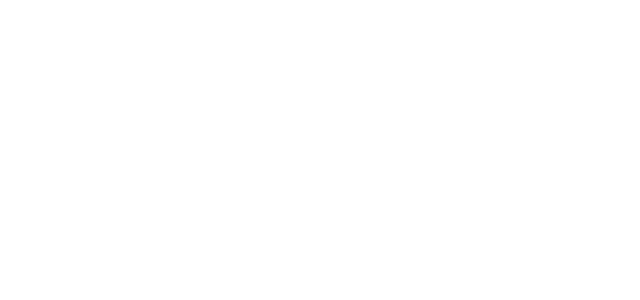
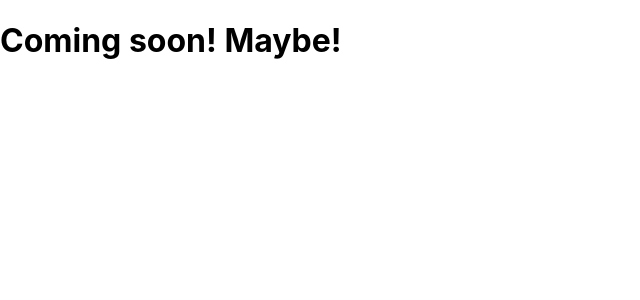
Before and after one commit to gdreid13/hybowar-client, a React (Create React App) app: page / in a window 1280 px wide. Shown: the top 300 px of the page, without its empty margins (0-640 px from the left). Built offline with nearby package versions, Linux system fonts and the light colour scheme.

Commit message:
first build commit

```diff
--- a/src/App.js
+++ b/src/App.js
@@ -3,7 +3,7 @@
 function App() {
   return (
     <main className='App'>
-      {/* content goes here */}
+      <h1>Coming soon!  Maybe!</h1>
     </main>
   );
 }
--- a/src/index.js
+++ b/src/index.js
@@ -2,6 +2,7 @@
 import ReactDOM from 'react-dom';
 import App from './App';
 import './index.css';
+import * as serviceWorker from './serviceWorker';
 
 ReactDOM.render(<App />, document.getElementById('root'));
 
```
